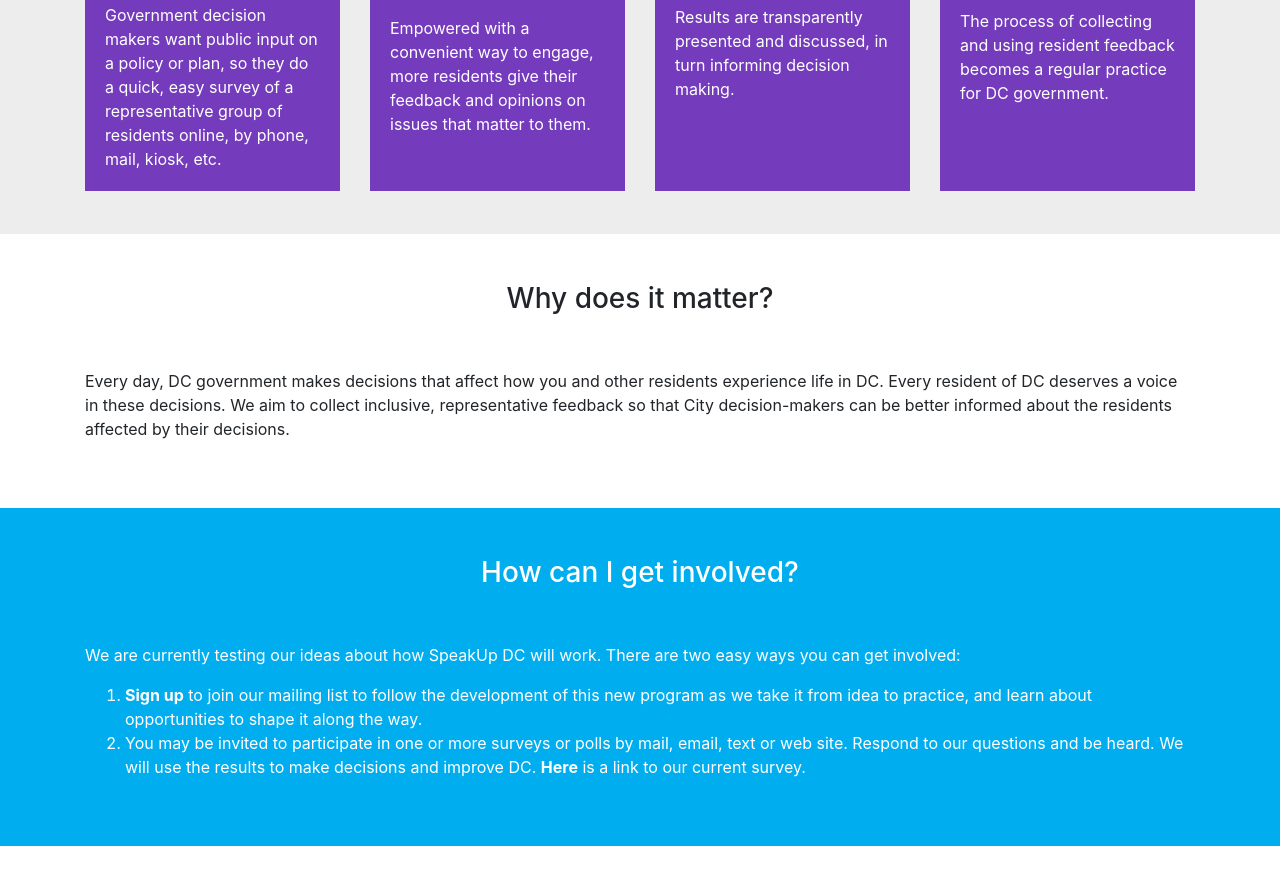
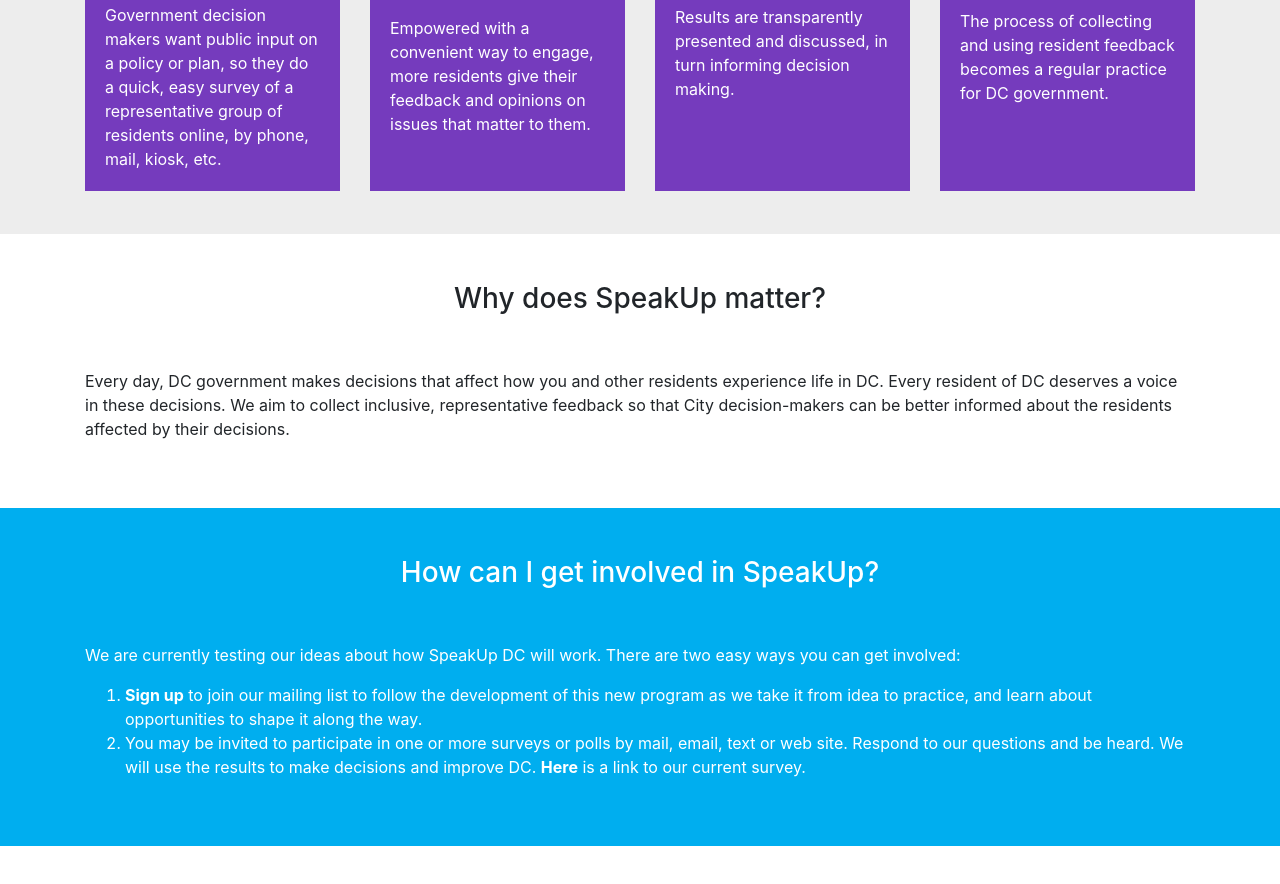
Before and after one commit to DCgov/Community-Engagement-Program, a plain HTML site: page splash-page/index.html in a window 1280 px wide. Shown: the part 1612-2496 px from the top of the page. Drawn offline with nearby package versions, Linux system fonts and the light colour scheme.

Commit message:
Favor "SpeakUp" over "it"

```diff
--- a/splash-page/index.html
+++ b/splash-page/index.html
@@ -153,7 +153,7 @@
         <div class="row">
             <div class="col-12 pb-4">
                 <div class="container">
-                    <h3> Why does it matter?</h3>
+                    <h3> Why does SpeakUp matter?</h3>
                     <br>
                     <p>Every day, DC government makes decisions that affect how you and other residents experience life in DC.
                         Every resident of DC deserves a voice in these decisions. We aim to collect inclusive, representative
@@ -165,7 +165,7 @@
 
             <div class="col-12 primary-color pb-4">
                 <div class="container">
-                    <h3>How can I get involved?</h3>
+                    <h3>How can I get involved in SpeakUp?</h3>
                     <br>
                     <p>We are currently testing our ideas about how SpeakUp DC will work. There are two easy ways you can get
                         involved:
```
